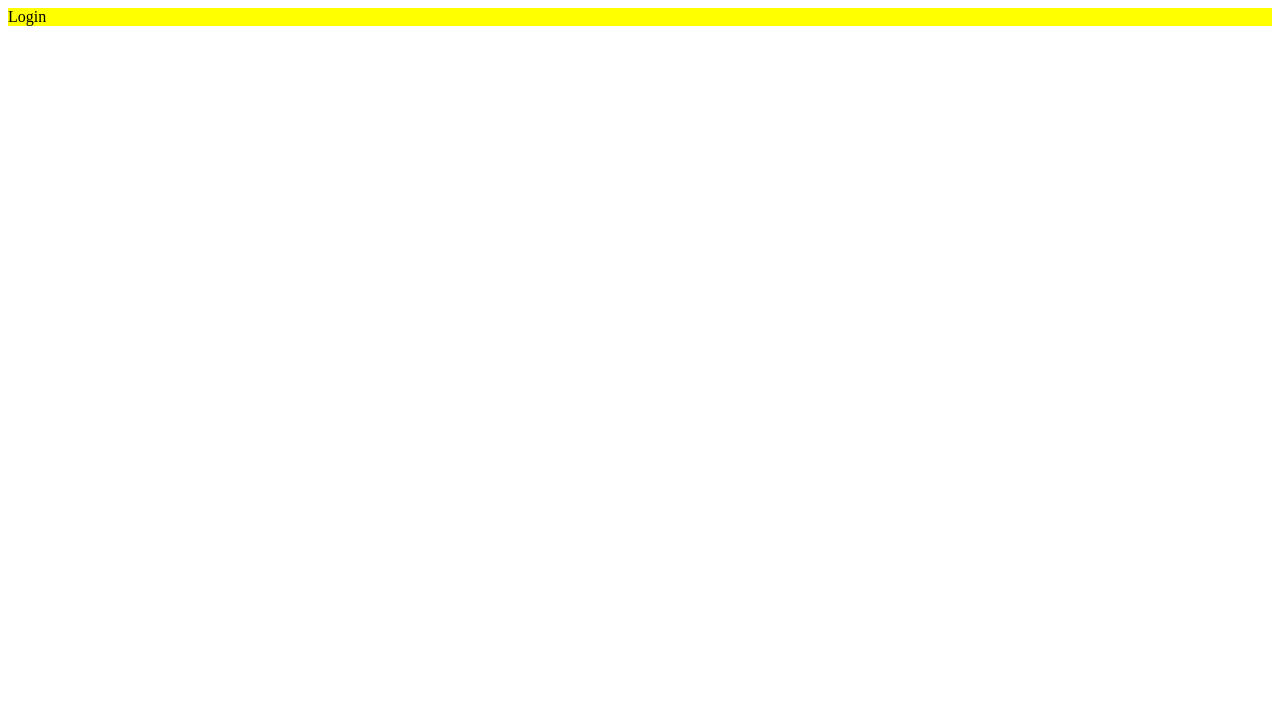
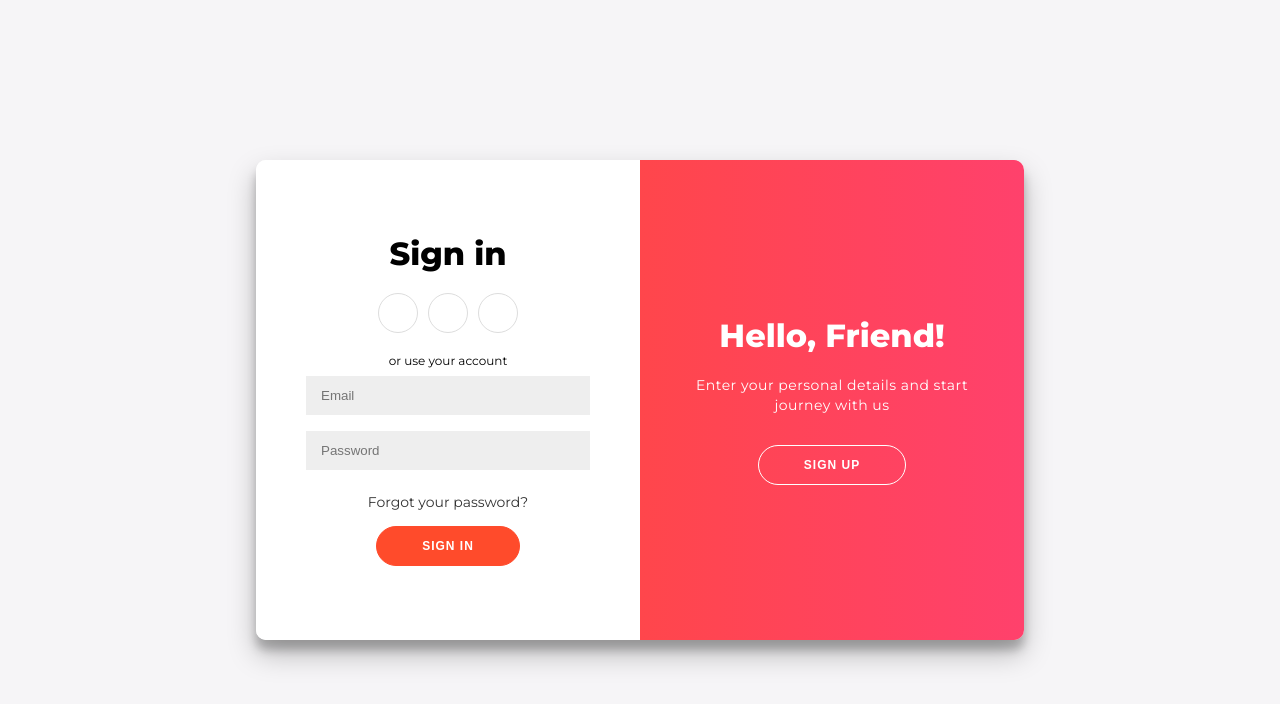
Before and after one commit to harikrishnankr/Clack, a React app: page / in a window 1280 px wide. Shown: the top 704 px of the page. Built offline with nearby package versions, Linux system fonts and the light colour scheme.

Commit message:
Implemented the login screen

```diff
--- a/src/components/login/index.jsx
+++ b/src/components/login/index.jsx
@@ -1,9 +1,75 @@
 import React, { Component } from "react";
-import s from "./login.scss";
+import "./login.scss";
 
 class Login extends Component {
+
+	constructor(props) {
+		super(props);
+	}
+
+	switchAuth(type) {
+		const container = document.getElementById('container');
+		switch (type) {
+			case 'SIGN_IN':
+				container.classList.remove("right-panel-active");
+				break;
+			case 'SIGN_UP':
+				container.classList.add("right-panel-active");
+				break;
+		}
+	}
+
     render() {
-        return <div className={s.intro}>Login</div>;
+        return (
+        	<div>
+        		<div className="container" id="container">
+					<div className="form-container sign-up-container">
+						<form action="#">
+							<h1>Create Account</h1>
+							<div className="social-container">
+								<a href="#" className="social"><i className="fab fa-facebook-f"></i></a>
+								<a href="#" className="social"><i className="fab fa-google-plus-g"></i></a>
+								<a href="#" className="social"><i className="fab fa-linkedin-in"></i></a>
+							</div>
+							<span>or use your email for registration</span>
+							<input type="text" placeholder="Name" />
+							<input type="email" placeholder="Email" />
+							<input type="password" placeholder="Password" />
+							<button>Sign Up</button>
+						</form>
+					</div>
+					<div className="form-container sign-in-container">
+						<form action="#">
+							<h1>Sign in</h1>
+							<div className="social-container">
+								<a href="#" className="social"><i className="fab fa-facebook-f"></i></a>
+								<a href="#" className="social"><i className="fab fa-google-plus-g"></i></a>
+								<a href="#" className="social"><i className="fab fa-linkedin-in"></i></a>
+							</div>
+							<span>or use your account</span>
+							<input type="email" placeholder="Email" />
+							<input type="password" placeholder="Password" />
+							<a href="#">Forgot your password?</a>
+							<button>Sign In</button>
+						</form>
+					</div>
+					<div className="overlay-container">
+						<div className="overlay">
+							<div className="overlay-panel overlay-left">
+								<h1>Welcome Back!</h1>
+								<p>To keep connected with us please login with your personal info</p>
+								<button className="ghost" id="signIn" onClick={() => this.switchAuth('SIGN_IN')}>Sign In</button>
+							</div>
+							<div className="overlay-panel overlay-right">
+								<h1>Hello, Friend!</h1>
+								<p>Enter your personal details and start journey with us</p>
+								<button className="ghost" id="signUp" onClick={() => this.switchAuth('SIGN_UP')}>Sign Up</button>
+							</div>
+						</div>
+					</div>
+				</div>
+        	</div>
+        );
     }
 }
 export default Login;
--- a/src/components/login/login.scss
+++ b/src/components/login/login.scss
@@ -1,3 +1,227 @@
-.intro {
-    background-color: yellow;
+
+@import url('https://fonts.googleapis.com/css?family=Montserrat:400,800');
+
+* {
+	box-sizing: border-box;
 }
+
+body {
+	background: #f6f5f7;
+	display: flex;
+	justify-content: center;
+	align-items: center;
+	flex-direction: column;
+	font-family: 'Montserrat', sans-serif;
+	height: 100vh;
+	margin: 0;
+}
+
+h1 {
+	font-weight: bold;
+	margin: 0;
+}
+
+h2 {
+	text-align: center;
+}
+
+p {
+	font-size: 14px;
+	font-weight: 100;
+	line-height: 20px;
+	letter-spacing: 0.5px;
+	margin: 20px 0 30px;
+}
+
+span {
+	font-size: 12px;
+}
+
+a {
+	color: #333;
+	font-size: 14px;
+	text-decoration: none;
+	margin: 15px 0;
+}
+
+button {
+	border-radius: 20px;
+	border: 1px solid #FF4B2B;
+	background-color: #FF4B2B;
+	color: #FFFFFF;
+	font-size: 12px;
+	font-weight: bold;
+	padding: 12px 45px;
+	letter-spacing: 1px;
+	text-transform: uppercase;
+	transition: transform 80ms ease-in;
+}
+
+button:active {
+	transform: scale(0.95);
+}
+
+button:focus {
+	outline: none;
+}
+
+button.ghost {
+	background-color: transparent;
+	border-color: #FFFFFF;
+}
+
+form {
+	background-color: #FFFFFF;
+	display: flex;
+	align-items: center;
+	justify-content: center;
+	flex-direction: column;
+	padding: 0 50px;
+	height: 100%;
+	text-align: center;
+}
+
+input {
+	background-color: #eee;
+	border: none;
+	padding: 12px 15px;
+	margin: 8px 0;
+	width: 100%;
+}
+
+.container {
+	background-color: #fff;
+	border-radius: 10px;
+  	box-shadow: 0 14px 28px rgba(0,0,0,0.25),
+			0 10px 10px rgba(0,0,0,0.22);
+	position: relative;
+	overflow: hidden;
+	width: 768px;
+	max-width: 100%;
+	min-height: 480px;
+}
+
+.form-container {
+	position: absolute;
+	top: 0;
+	height: 100%;
+	transition: all 0.6s ease-in-out;
+}
+
+.sign-in-container {
+	left: 0;
+	width: 50%;
+	z-index: 2;
+}
+
+.container.right-panel-active .sign-in-container {
+	transform: translateX(100%);
+}
+
+.sign-up-container {
+	left: 0;
+	width: 50%;
+	opacity: 0;
+	z-index: 1;
+}
+
+.container.right-panel-active .sign-up-container {
+	transform: translateX(100%);
+	opacity: 1;
+	z-index: 5;
+	animation: show 0.6s;
+}
+
+@keyframes show {
+	0%, 49.99% {
+		opacity: 0;
+		z-index: 1;
+	}
+
+	50%, 100% {
+		opacity: 1;
+		z-index: 5;
+	}
+}
+
+.overlay-container {
+	position: absolute;
+	top: 0;
+	left: 50%;
+	width: 50%;
+	height: 100%;
+	overflow: hidden;
+	transition: transform 0.6s ease-in-out;
+	z-index: 100;
+}
+
+.container.right-panel-active .overlay-container{
+	transform: translateX(-100%);
+}
+
+.overlay {
+	background: #FF416C;
+	background: -webkit-linear-gradient(to right, #FF4B2B, #FF416C);
+	background: linear-gradient(to right, #FF4B2B, #FF416C);
+	background-repeat: no-repeat;
+	background-size: cover;
+	background-position: 0 0;
+	color: #FFFFFF;
+	position: relative;
+	left: -100%;
+	height: 100%;
+	width: 200%;
+  	transform: translateX(0);
+	transition: transform 0.6s ease-in-out;
+}
+
+.container.right-panel-active .overlay {
+  	transform: translateX(50%);
+}
+
+.overlay-panel {
+	position: absolute;
+	display: flex;
+	align-items: center;
+	justify-content: center;
+	flex-direction: column;
+	padding: 0 40px;
+	text-align: center;
+	top: 0;
+	height: 100%;
+	width: 50%;
+	transform: translateX(0);
+	transition: transform 0.6s ease-in-out;
+}
+
+.overlay-left {
+	transform: translateX(-20%);
+}
+
+.container.right-panel-active .overlay-left {
+	transform: translateX(0);
+}
+
+.overlay-right {
+	right: 0;
+	transform: translateX(0);
+}
+
+.container.right-panel-active .overlay-right {
+	transform: translateX(20%);
+}
+
+.social-container {
+	margin: 20px 0;
+}
+
+.social-container a {
+	border: 1px solid #DDDDDD;
+	border-radius: 50%;
+	display: inline-flex;
+	justify-content: center;
+	align-items: center;
+	margin: 0 5px;
+	height: 40px;
+	width: 40px;
+}
--- a/webpack/webpack.common.js
+++ b/webpack/webpack.common.js
@@ -23,9 +23,6 @@
                     "style-loader",
                     {
                         loader: "css-loader",
-                        options: {
-                            modules: true
-                        }
                     },
                     "sass-loader"
                 ]
```
